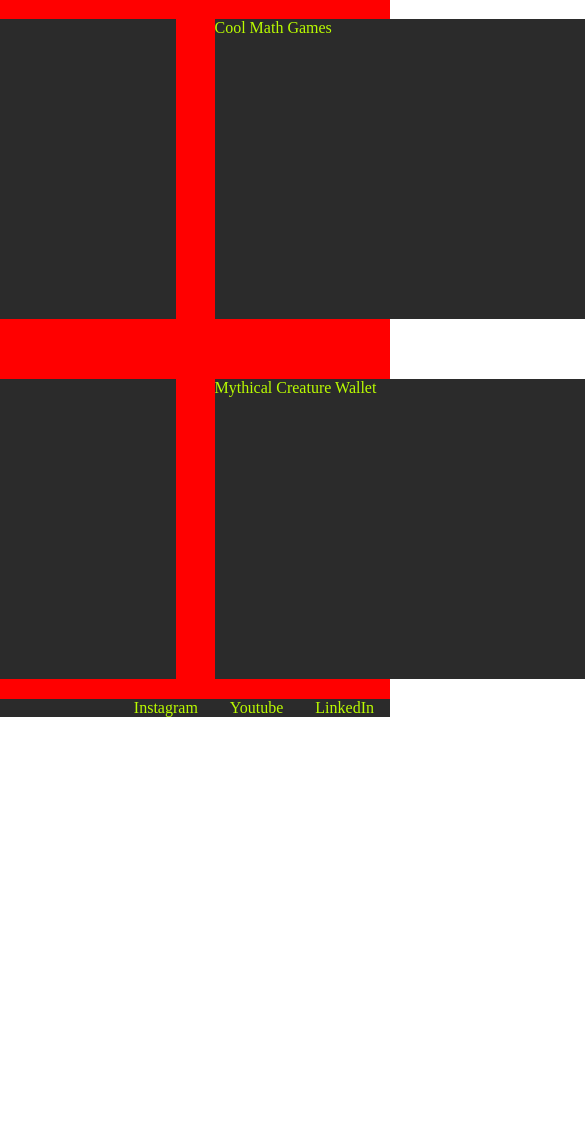
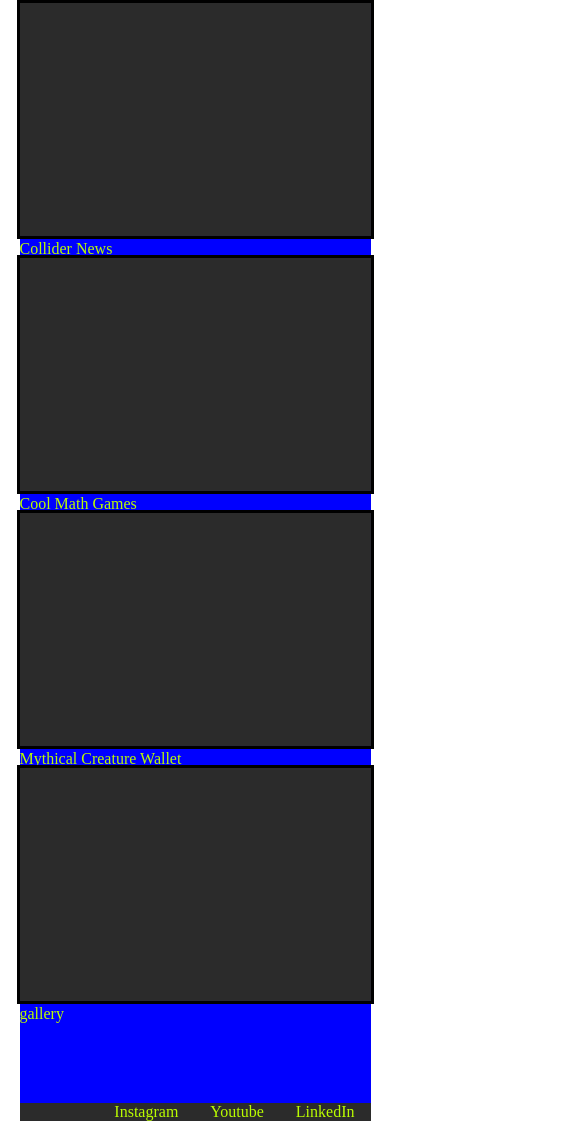
Before and after one commit to leelaur/idm222--v1, a plain HTML site: page index.html in a window 390 px wide. Shown: the part 790-1911 px from the top of the page, 585 px wide, since content can reach past the window. Before the commit the page ends 1507 px from the top, so only its background shows below. Drawn offline with Linux system fonts and the light colour scheme.

Commit message:
projects responsive

```diff
--- a/index.html
+++ b/index.html
@@ -33,26 +33,26 @@
             <ul class="projects__list">
                 <div class="projects__list--color">
                     <li class="projects__list-item">
-                        <!-- <img src="https://via.placeholder.com/500x300" class="projects__list--img"/> -->
+                        <img src="images/projectbackground.png" class="projects__list--back"/>
                             <a href="collider.html" class="projects__list--name">  Collider News</a>
                     </li>
                 </div>
                 <div class="projects__list--color">
                     <li class="projects__list-item">
-                        <!-- <img src="https://via.placeholder.com/500x300" class="projects__list--img"/> -->
+                        <img src="images/projectbackground.png" class="projects__list--back"/>
                         <a href="coolmath.html" class="projects__list--name">  Cool Math Games </a>
                     </li>
                 </div>
                 <div class="projects__list--color">
                     <li class="projects__list-item">
-                        <!-- <img src="https://via.placeholder.com/500x300" class="projects__list--img"/> -->
+                        <img src="images/projectbackground.png" class="projects__list--back"/>
                         <a href="mythicalwallet.html" class="projects__list--name">  Mythical Creature Wallet </a>
                     </li>
                 </div>
                 <div class="projects__list--color">
                     <li class="projects__list-item">
-                        <!-- <img src="https://via.placeholder.com/500x300" class="projects__list--img"/> -->
-                        <a href="mythicalwallet.html" class="projects__list--name">  Mythical Creature Wallet </a>
+                        <img src="images/projectbackground.png" class="projects__list--back"/>
+                        <a href="gallery.html" class="projects__list--name">  gallery </a>
                     </li>
                 </div>
             </ul>
--- a/style.css
+++ b/style.css
@@ -13,6 +13,9 @@
     --black: #000;
 }
 
+.entire {
+    padding: 2rem 5% 0;
+}
 
 .home {
     background-image: url('images/backgroundimg.png');
@@ -83,7 +86,8 @@ body {
 }
 
 .projects{
-   padding-top: 5rem;
+   padding-top: 2rem;
+   background-color: blue;
 
 }
 .projects__list {
@@ -92,12 +96,24 @@ body {
     grid-template-columns:500px 500px;
     grid-template-rows: 300px 300px;
     gap: 10%;
-    background-color: red;
+    /* background-color: red; */
     justify-content: center;
     padding: 3rem 0 5rem 0;
 
 }
-
-.projects__list--color {
+.projects__list-item {
+    justify-content: center;
+}
+.projects__list--back {
+    width: 100%;
+    outline-style: solid;
+}
+@media screen and (max-width: 1100px) {
+    .projects__list {
+        display: flex;
+        flex-direction: column;
+    }
+}
+/* .projects__list--color {
 background-color: var(--off-black);
-}
+} */
```
Also changed, not shown: images/projectbackground.png (added), 2 other files.
